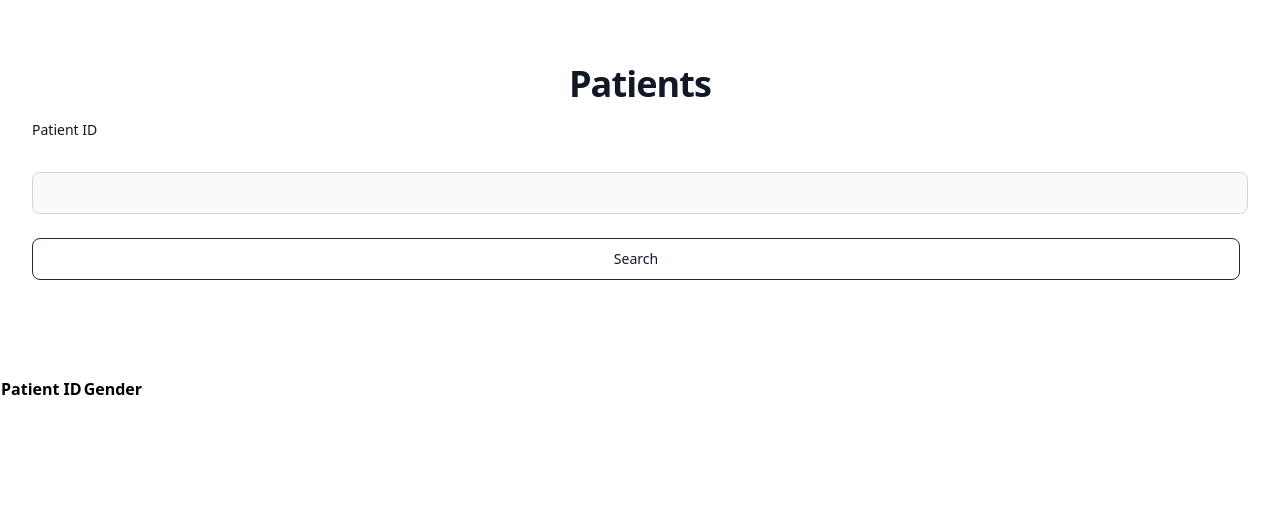
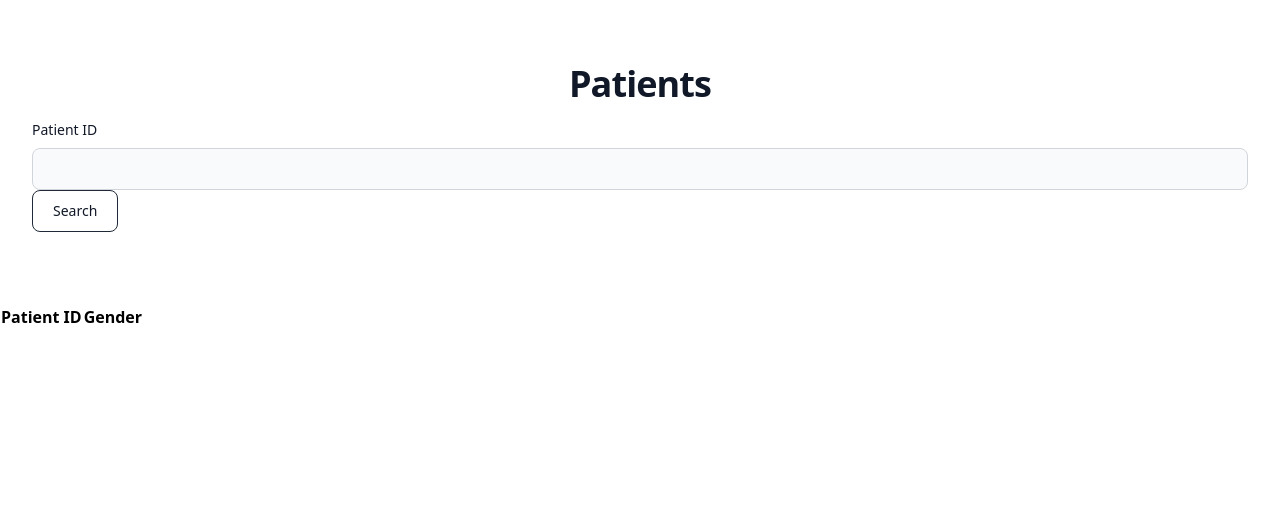
Before and after one commit to ryashpal/EHR-Int-Web, a Flask app: page /patient in a window 1280 px wide. Shown: the part 72-600 px from the top of the page. Run offline with Flask 3, Linux system fonts and the light colour scheme; lists and menus that the app fills with data are empty; parts of the project's set-up code (start-up, migrations or seed data) failed here and were passed over; some libraries are stand-ins or nearby versions.

```diff
--- a/web/templates/patient.html
+++ b/web/templates/patient.html
@@ -8,7 +8,7 @@
             <p class="mb-4 text-2xl font-extrabold tracking-tight leading-none text-gray-900 md:text-3xl lg:text-4xl dark:text-white">Patients</p>
         </div>
         <form action = "/patient" method = "POST">
-            <div class="grid gap-6 mb-6">
+            <div>
                 <label for="patient_id" class="block mb-2 text-sm font-medium text-gray-900 dark:text-white col-8">Patient ID</label>
                 <input type="text" name="patient_id" id="patient_id" class="bg-gray-50 border border-gray-300 text-gray-900 text-sm rounded-lg focus:ring-blue-500 focus:border-blue-500 block w-full p-2.5 dark:bg-gray-700 dark:border-gray-600 dark:placeholder-gray-400 dark:text-white dark:focus:ring-blue-500 dark:focus:border-blue-500 col-2" required>
                 <button type="submit" class="text-gray-900 hover:text-white border border-gray-800 hover:bg-gray-900 focus:ring-4 focus:outline-none focus:ring-gray-300 font-medium rounded-lg text-sm px-5 py-2.5 text-center me-2 mb-2 dark:border-gray-600 dark:text-gray-400 dark:hover:text-white dark:hover:bg-gray-600 dark:focus:ring-gray-800 col-2">Search</button>
```
